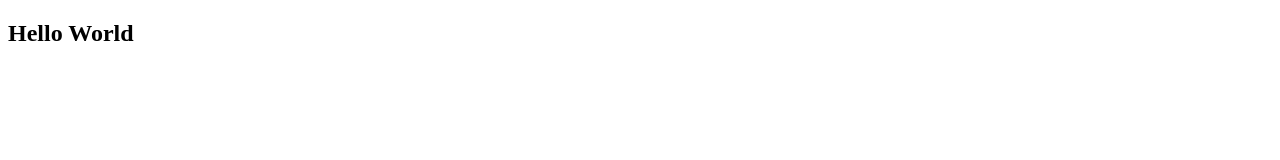
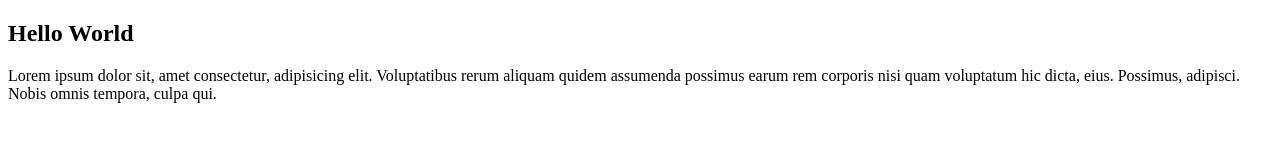
Before and after one commit to sajiwo-me/git-test-2, a plain HTML site: page index.html in a window 1280 px wide. Drawn offline with Linux system fonts and the light colour scheme.

Commit message:
menambah paragraf lorem

```diff
--- a/index.html
+++ b/index.html
@@ -9,5 +9,8 @@
 <body>
 	<h2>Hello World</h2>
 
+
+	<p>Lorem ipsum dolor sit, amet consectetur, adipisicing elit. Voluptatibus rerum aliquam quidem assumenda possimus earum rem corporis nisi quam voluptatum hic dicta, eius. Possimus, adipisci. Nobis omnis tempora, culpa qui.</p>
+
 </body>
 </html>
```
